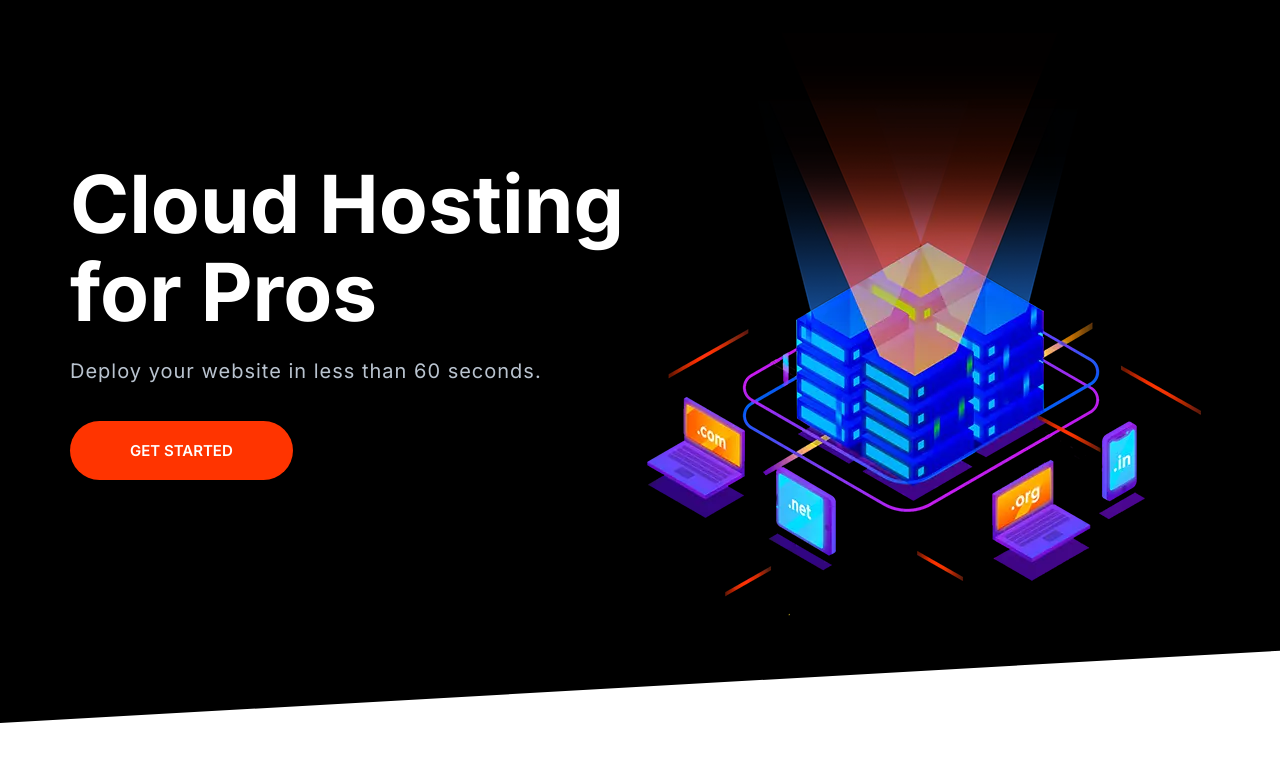
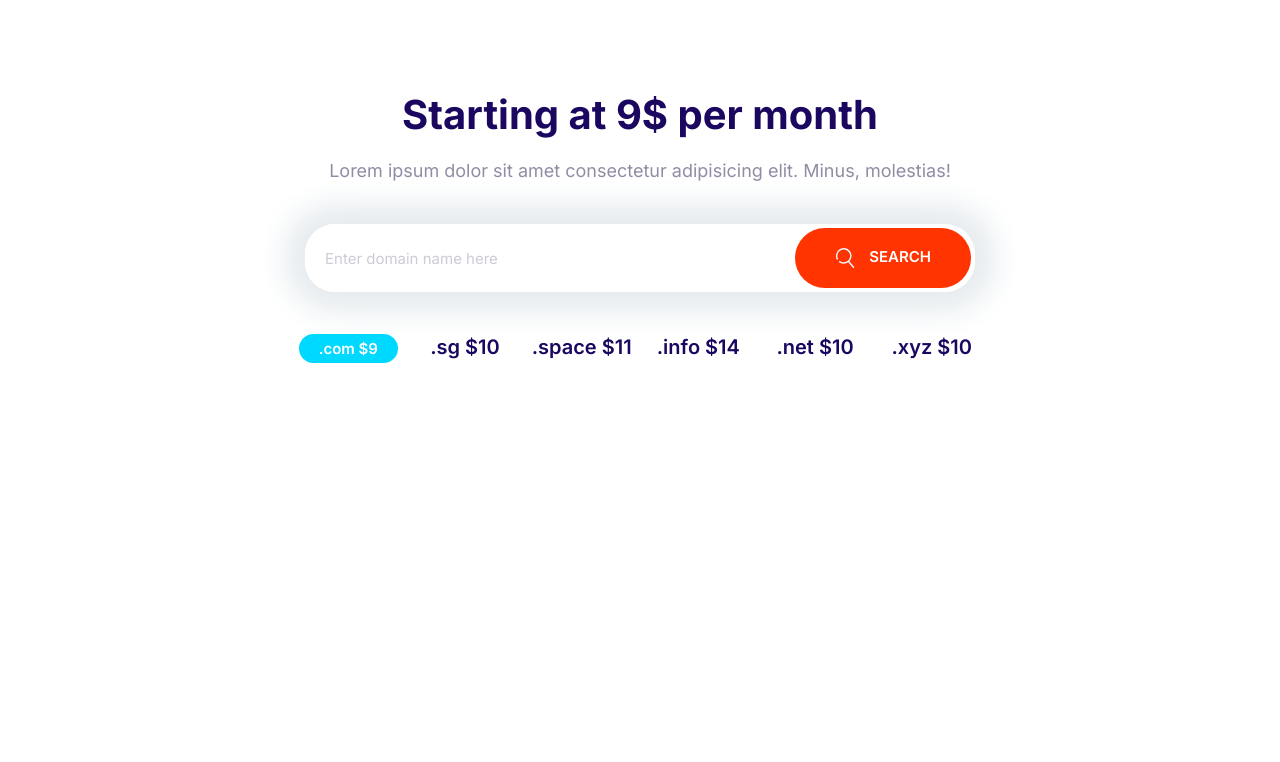
Before and after one commit to mohamadpirsali/Mohify, a plain HTML site: page index.html in a window 1280 px wide. Drawn offline with Linux system fonts and the light colour scheme.

Commit message:
build the domain block component

```diff
--- a/css/styles.css
+++ b/css/styles.css
@@ -193,10 +193,17 @@ text-decoration: none;
     font-size: 1.8rem;
     font-weight: 600;
     margin: 1rem 0;
+    outline: 0;
     padding:2rem 4rem;
     text-align: center;
     text-transform: uppercase;
     white-space: nowrap;
+}
+.btn .icon{
+    width: 2rem;
+    height: 2rem;
+    margin-right: 1rem;
+    vertical-align: middle;
 }
 
 .btn--primary{
@@ -266,7 +273,7 @@ text-decoration: none;
  .input-group .input{
     border:0;
     flex-grow: 1;
-    padding: 1.5rem 1rem;
+    padding: 1.5rem 2rem;
  }
 
 .input-group .btn{
@@ -649,3 +656,28 @@ text-decoration: none;
         align-self: center;
     }
 }
+
+/* Domain Block */
+.block-domain .input-group{
+    box-shadow: 0 0 30px 20px #e6ebee;
+    border: 0;
+    margin: 4rem auto;
+    max-width: 670px;
+}
+
+.block-domain__prices{
+    display: grid;
+    grid-template-columns: repeat(3 , 1fr);
+    grid-template-rows: repeat(2 , 6rem);
+    font-size: 2rem;
+    font-weight: 600;
+    justify-items: center;
+    max-width: 700px;
+    margin: 0 auto;
+}
+
+@media screen  and (min-width : 768px){
+    .block-domain__prices{
+        grid-template-columns: repeat(auto-fit , minmax(10rem , 1fr));
+    }
+}
--- a/index.html
+++ b/index.html
@@ -14,25 +14,31 @@
     <link rel="stylesheet" href="css/styles.css" />
   </head>
   <body>
-    <section class="block block--dark block--skewed-left hero">
-      <div class="container grid grid--cols-2">
-        <header class="block__header hero__content">
-          <h1 class="block__heading">Cloud Hosting for Pros</h1>
-          <p class="hero__tagline">
-            Deploy your website in less than 60 seconds.
-          </p>
-          <a href="" class="btn btn--accent btn--stretched">Get Started</a>
-        </header>
-        <picture>
-          <source
-            type="image/webp"
-            srcset="images/banner.webp 1x, images/banner@2x.webp 2x" />
-          <source
-            type="image/png"
-            srcset="images/banner.png 1x, images/banner@2x.png 2x" />
-          <img class="hero__image" src="images/banner.png" alt=""
-        /></picture>
+    <section class="block container block-domain">
+      <header class="block__header">
+        <h2>Starting at 9$ per month</h2>
+        <p>
+          Lorem ipsum dolor sit amet consectetur adipisicing elit. Minus,
+          molestias!
+        </p>
+      </header>
+      <div class="input-group">
+        <input type="text" class="input" placeholder="Enter domain name here" />
+        <button class="btn btn--accent">
+          <svg class="icon icon--primary">
+            <use xlink:href="icons/sprite.svg#search"></use>
+          </svg>
+          search
+        </button>
       </div>
+      <ul class="list block-domain__prices">
+        <li><span class="badge badge--secondary">.com $9</span></li>
+        <li>.sg $10</li>
+        <li>.space $11</li>
+        <li>.info $14</li>
+        <li>.net $10</li>
+        <li>.xyz $10</li>
+      </ul>
     </section>
     <script src="code/main.js"></script>
   </body>
```
Also changed, not shown: icons/search.svg (added), 1 other file.
